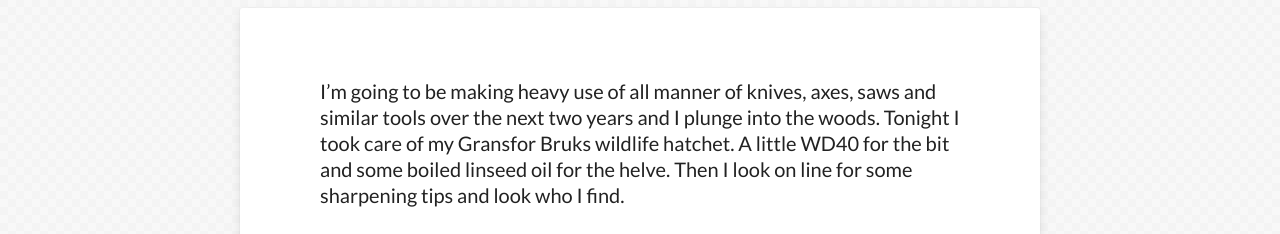
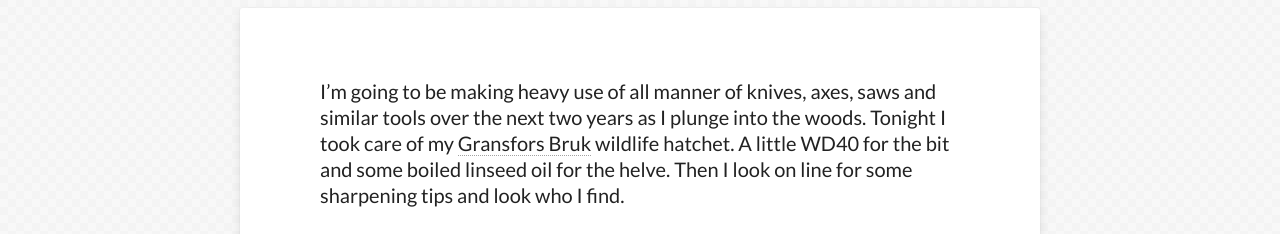
Before and after one commit to buddhamagnet/buddhamagnet.github.com, a Jekyll site: the page built from _posts/2014-02-13-axe-action.md, in a window 1280 px wide. Shown: the part 217-451 px from the top of the page. Built offline with Jekyll 4.4.1, drawn with Linux system fonts in a browser that asks for light colours; nearby versions of some CDN libraries; some of the changed text lies outside the part shown; grey boxes are pictures that could not be loaded.

Commit message:
birth axe action

```diff
--- a/_posts/2014-02-13-axe-action.md
+++ b/_posts/2014-02-13-axe-action.md
@@ -7,7 +7,7 @@
 share: false
 ---
 
-I'm going to be making heavy use of all manner of knives, axes, saws and similar tools over the next two years and I plunge into the woods. Tonight I took care of my Gransfor Bruks wildlife hatchet. A little WD40 for the bit and some boiled linseed oil for the helve. Then I look on line for some sharpening tips and look
+I'm going to be making heavy use of all manner of knives, axes, saws and similar tools over the next two years as I plunge into the woods. Tonight I took care of my [Gransfors Bruk](http://www.gransforsbruk.com/en/) wildlife hatchet. A little WD40 for the bit and some boiled linseed oil for the helve. Then I look on line for some sharpening tips and look
 who I find.
 
 <iframe width="640" height="390" src="//www.youtube.com/embed/CKpsFLNvTD4" frameborder="0"> </iframe>
```
Also changed, not shown: _posts/2014-02-11-reblog.md (+0 -2 lines).
